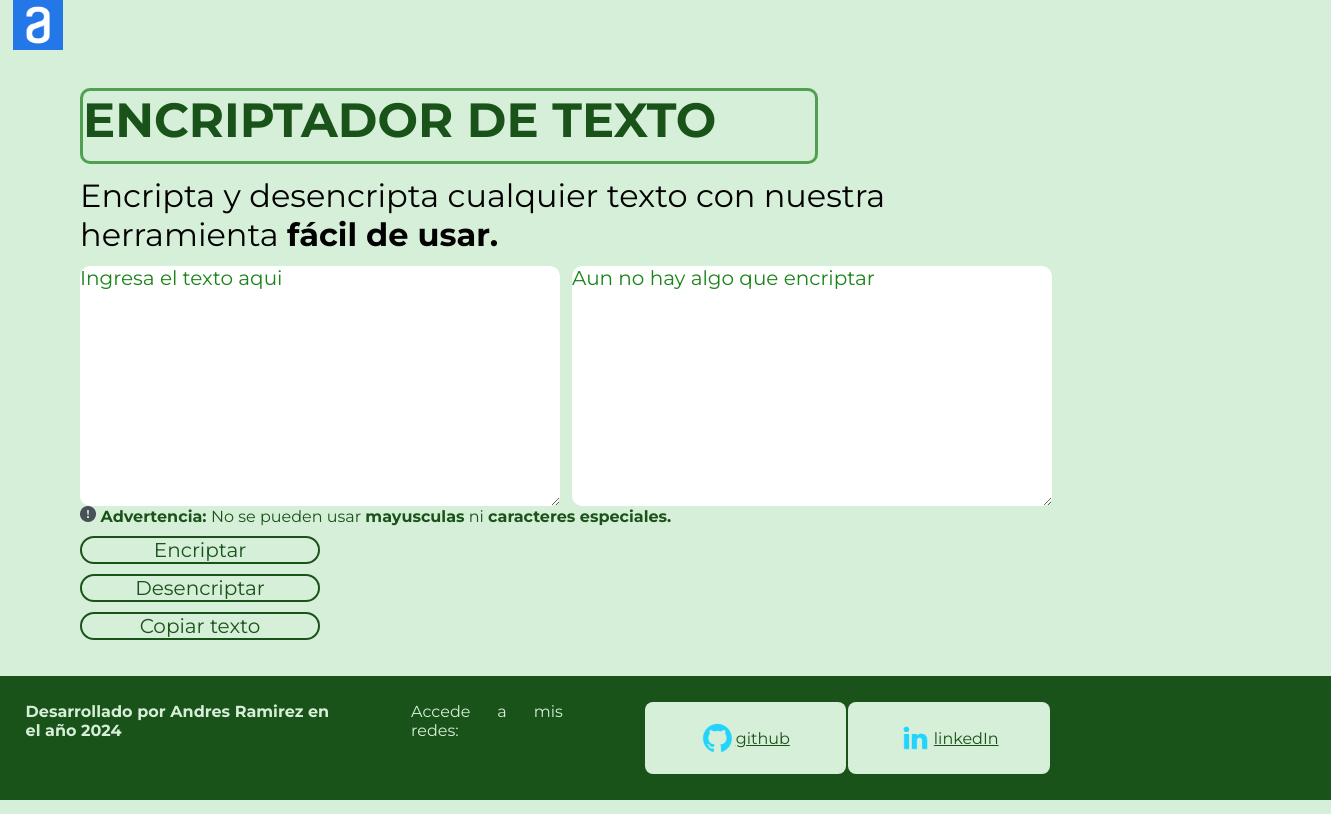
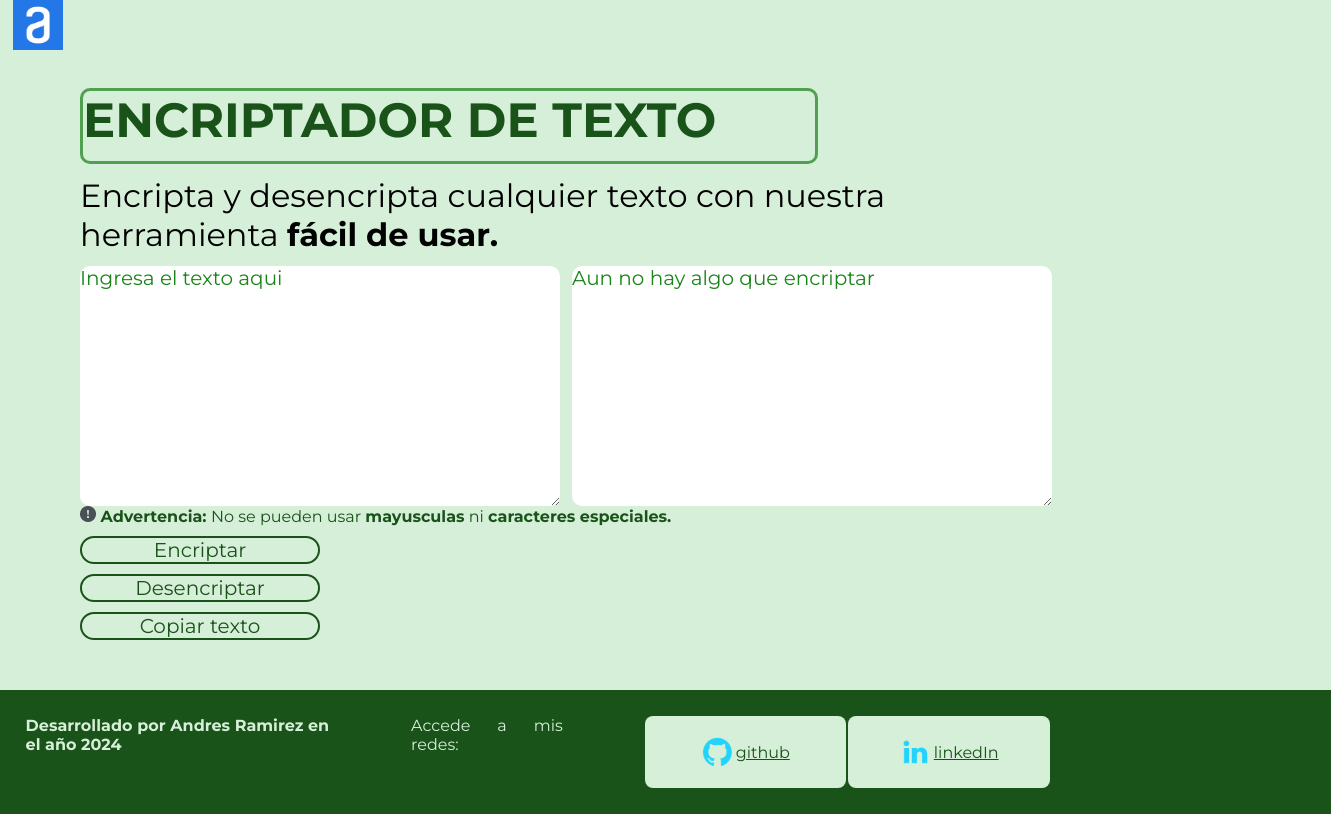
Before and after one commit to AndresRG21/Proyecto-encriptador, a plain HTML site: page index.html in a window 1280 px wide. Shown: the whole page, 1331 px wide, since content can reach past the window. Drawn offline with Linux system fonts and the light colour scheme.

Commit message:
Actualizacion v11
Esta actualizacion soluciona los problemas en la simulacion, se probara para afirmar que ya esta lista

```diff
--- a/style/style.css
+++ b/style/style.css
@@ -44,8 +44,9 @@ main{
 body{
     background-color: var(--color-primario);
     margin: 0;
-    margin-bottom: 0;
-    position: relative;
+    display: grid;
+    min-height: 100vh;
+    grid-template-rows: auto 1fr auto ;
 
 }
 
@@ -196,9 +197,8 @@ body{
     flex-direction: row;
     align-items:flex-start;
     justify-content: space-between;
-    position:fixed;
-    bottom: 0;
     width: 100%;
+
 
 }
 
```
